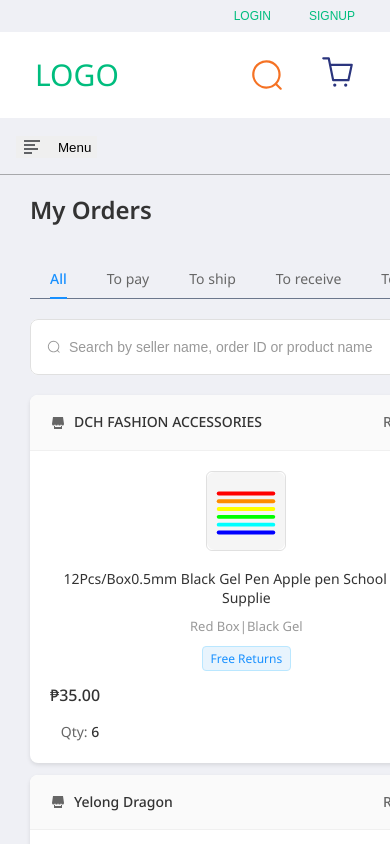
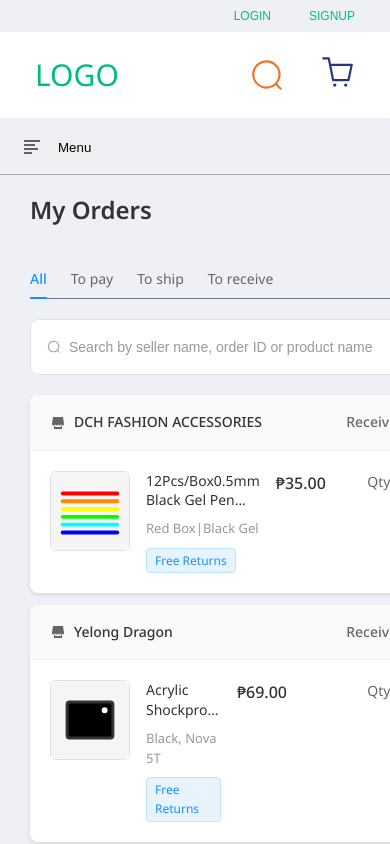
Before and after one commit to PaoloCo008/vue-ecommerce, a Vue app: page /user/profile/1/orders in a window 390 px wide. Shown: the top 844 px of the page. Built offline with nearby package versions, Linux system fonts and the light colour scheme; the HTML template or start-up script is replaced by a standard one.

Commit message:
Make el-tab fit in small screens

```diff
--- a/src/components/profile/ProfileOrders.vue
+++ b/src/components/profile/ProfileOrders.vue
@@ -16,7 +16,6 @@ const searchQuery = ref('')
         <el-tab-pane label="To pay" name="to-pay"></el-tab-pane>
         <el-tab-pane label="To ship" name="to-ship"></el-tab-pane>
         <el-tab-pane label="To receive" name="to-receive"></el-tab-pane>
-        <el-tab-pane label="To review" name="to-review"></el-tab-pane>
       </el-tabs>
 
       <!-- Search Bar -->
@@ -61,8 +60,10 @@ const searchQuery = ref('')
                 <span class="free-returns">Free Returns</span>
               </div>
             </div>
+            <div class="product-amount">
               <div class="product-price">₱35.00</div>
               <div class="product-quantity">Qty: <span class="qty-number">6</span></div>
+            </div>
           </div>
         </div>
 
@@ -93,8 +94,10 @@ const searchQuery = ref('')
                 <span class="free-returns">Free Returns</span>
               </div>
             </div>
+            <div class="product-amount">
               <div class="product-price">₱69.00</div>
               <div class="product-quantity">Qty: <span class="qty-number">2</span></div>
+            </div>
           </div>
         </div>
 
@@ -121,8 +124,10 @@ const searchQuery = ref('')
                 <span class="free-returns">Free Returns</span>
               </div>
             </div>
+            <div class="product-amount">
               <div class="product-price">₱1,180.00</div>
               <div class="product-quantity">Qty: <span class="qty-number">1</span></div>
+            </div>
           </div>
         </div>
       </div>
@@ -133,13 +138,11 @@ const searchQuery = ref('')
 <style scoped>
 .my-orders-container {
   max-width: 1200px;
-  margin: 0 auto;
 }
 
 .order-tabs {
   margin-bottom: 20px;
   border-bottom: 1px solid #6b778c;
-  padding: 0 20px;
 }
 
 .search-container {
@@ -221,7 +224,7 @@ const searchQuery = ref('')
 
 .product-details {
   flex: 1;
-  min-width: 0;
+  width: 100%;
 }
 
 .product-title {
@@ -272,6 +275,12 @@ const searchQuery = ref('')
   text-align: right;
 }
 
+.product-amount {
+  display: flex;
+  justify-content: space-between;
+  width: 100%;
+}
+
 .qty-number {
   font-weight: 500;
   color: #333;
@@ -286,10 +295,10 @@ const searchQuery = ref('')
 }
 
 :deep(.el-tabs__item) {
-  padding: 16px 20px;
   font-size: 14px;
   color: #666;
   font-weight: 400;
+  padding: 0 0.75rem;
 }
 
 :deep(.el-tabs__item.is-active) {
@@ -330,7 +339,7 @@ const searchQuery = ref('')
   color: #999;
 }
 
-@media (max-width: 768px) {
+@media (min-width: 768px) {
   .order-item {
     flex-direction: column;
     gap: 12px;
@@ -349,5 +358,9 @@ const searchQuery = ref('')
     text-align: center;
     margin-right: 0;
   }
+
+  .product-amount {
+    flex-direction: column;
+  }
 }
 </style>
```
Lines whose indentation alone changed are shown as unchanged.
